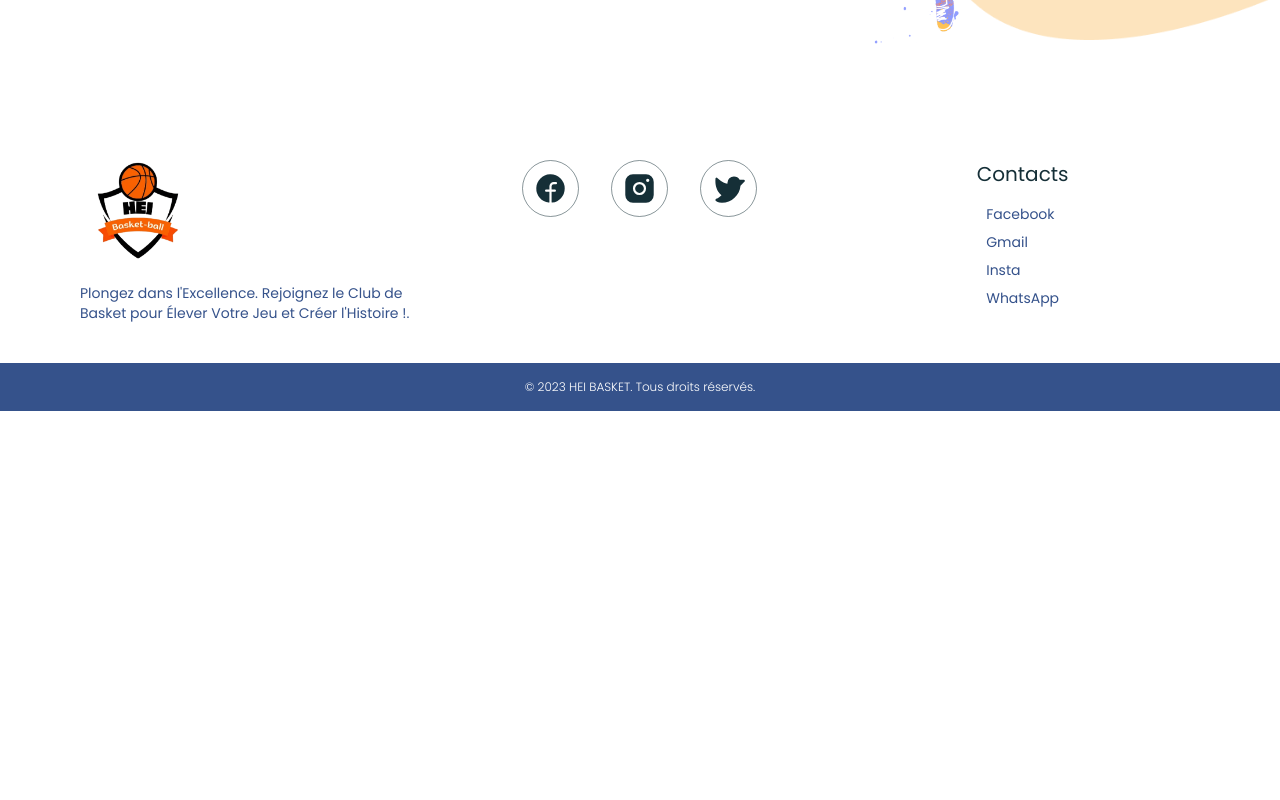
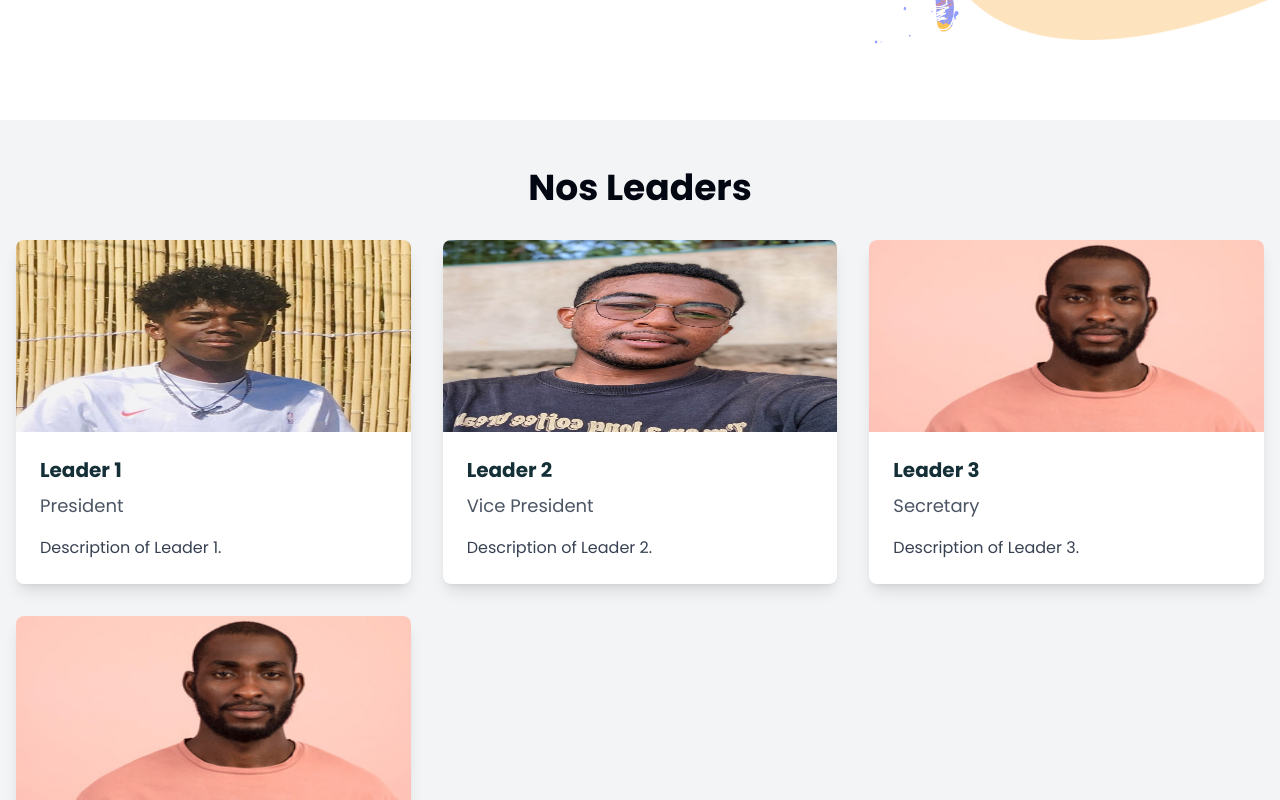
Before and after one commit to Mitsanta12/HEI_BASKET, a React (Vite) app: page /leaders in a window 1280 px wide. Shown: the part 680-1480 px from the top of the page. Before the commit the page ends 1131 px from the top, so only its background shows below. Built offline with nearby package versions, Linux system fonts and the light colour scheme.

Commit message:
feat: add cards for leaders

```diff
--- a/src/components/pages/Leaders.tsx
+++ b/src/components/pages/Leaders.tsx
@@ -2,20 +2,26 @@ import { Text } from "../atoms/Text";
 import { Image } from "../atoms/Image";
 import bgImage from "../../assets/HeroVector.png";
 import Dunk from "../../assets/Dunk1.png";
+import Leader1 from "../../assets/Vice_president.jpg";
+import Leader2 from "../../assets/President.jpg";
+import Leader3 from "../../assets/profile3.jpeg";
 import { Devise } from "../particles/DataLists";
 import { Fade, Slide } from "react-awesome-reveal";
 
-
+const leaders = [
+  { id: 1, name: "Leader 1", title: "President", image: Leader1, description: "Description of Leader 1." },
+  { id: 2, name: "Leader 2", title: "Vice President", image: Leader2, description: "Description of Leader 2." },
+  { id: 3, name: "Leader 3", title: "Secretary", image: Leader3, description: "Description of Leader 3." },
+  { id: 3, name: "Leader 3", title: "Secretary", image: Leader3, description: "Description of Leader 3." },
+];
 
 const Lead = () => {
-
-
   return (
     <>
       {/* Section de la page */}
       <section className="w-full lg:h-screen md:h-[550px] h-[830px] relative overflow-x-hidden flex justify-end">
         <Image
-          className="h-[60%] w-[80%] lg:h-[90vh] md:h-[50vh] lg:w-1/2 md:w-[55%]"
+          className="h-[60%] w-[80%] lg:h-[90vh] md:h-[50vh] lg:w-1/2 md:w-[55%] object-cover"
           image={bgImage}
           alt="Hero Background Vector"
         />
@@ -39,16 +45,43 @@ const Lead = () => {
               <Image
                 image={Dunk}
                 alt="Hero Image"
-                className=" lg:h-[85%] lg:w-[90%] md:h-[100%] md:w-full w-[90%] h-[50vh]"
+                className=" lg:h-[85%] lg:w-[90%] md:h-[100%] md:w-full w-[90%] h-[50vh] object-cover"
               />
             </Slide>
           </div>
-
-
         </main>
       </section>
 
-
+      {/* Section des leaders */}
+      <section className="w-full py-12 bg-gray-100">
+        <div className="container mx-auto px-4">
+          <Text as="h2" className="text-4xl font-bold text-center mb-8">
+            Nos Leaders
+          </Text>
+          <div className="grid sm:grid-cols-1 md:grid-cols-2 lg:grid-cols-3 gap-8">
+            {leaders.map((leader) => (
+              <div key={leader.id} className="bg-white rounded-lg shadow-lg overflow-hidden">
+                <Image
+                  image={leader.image}
+                  alt={`Photo de ${leader.name}`}
+                  className="w-full h-48 object-cover"
+                />
+                <div className="p-6">
+                  <Text as="h3" className="text-xl font-bold text-color3 mb-2">
+                    {leader.name}
+                  </Text>
+                  <Text as="h4" className="text-lg text-gray-600 mb-4">
+                    {leader.title}
+                  </Text>
+                  <Text as="p" className="text-gray-700">
+                    {leader.description}
+                  </Text>
+                </div>
+              </div>
+            ))}
+          </div>
+        </div>
+      </section>
     </>
   );
 };
```
